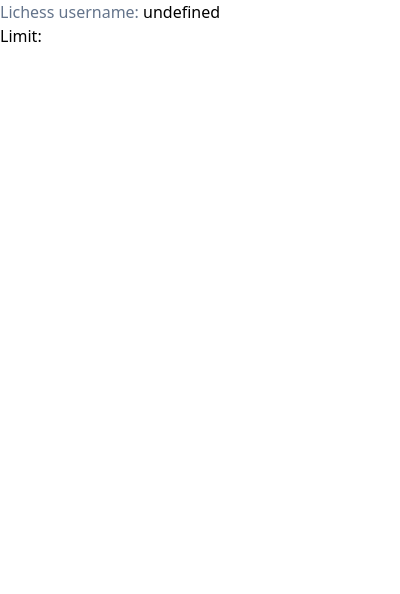
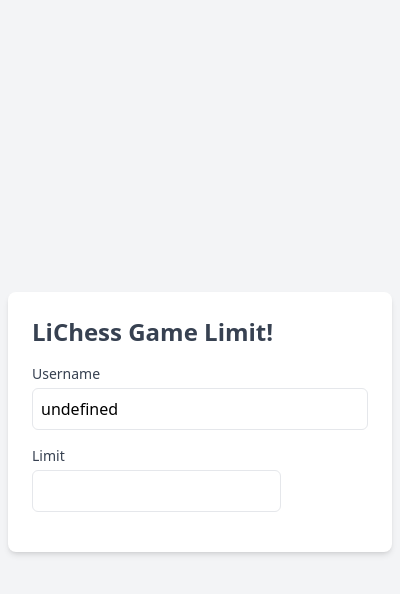
Before and after one commit to adithya2208/Chess-Game-Limit, a browser extension: page popup/popup.html in a window 400 px wide. Drawn offline with Linux system fonts and the light colour scheme.

Commit message:
Added tailwind classes to popup

```diff
--- a/popup/popup.html
+++ b/popup/popup.html
@@ -3,11 +3,41 @@
     <link href="dist/output.css" rel="stylesheet" />
     <script src="popup.js"></script>
   </head>
-  <body>
-    <span class="text-slate-500">Lichess username:</span>
-    <input id="username" />
-    <br />
-    Limit:
-    <input id="limit" type="number" />
+  <body
+    class="bg-gray-100 dark:bg-gray-800 flex items-center justify-center h-screen"
+  >
+    <div class="bg-white p-6 rounded-lg shadow-md w-96 dark:bg-gray-700">
+      <h2 class="text-2xl font-semibold mb-4 text-gray-700 dark:text-gray-200">
+        LiChess Game Limit!
+      </h2>
+      <form>
+        <div class="mb-4">
+          <label
+            for="username"
+            class="block text-sm font-medium text-gray-700 dark:text-gray-200"
+            >Username</label
+          >
+          <input
+            type="text"
+            id="username"
+            name="username"
+            class="mt-1 p-2 w-full border rounded-md"
+          />
+        </div>
+        <div class="mb-4">
+          <label
+            for="limit"
+            class="block text-sm font-medium text-gray-700 dark:text-gray-200"
+            >Limit</label
+          >
+          <input
+            type="number"
+            id="limit"
+            name="limit"
+            class="mt-1 p-2 border rounded-md"
+          />
+        </div>
+      </form>
+    </div>
   </body>
 </html>
```
Also changed, not shown: popup/dist/output.css.
